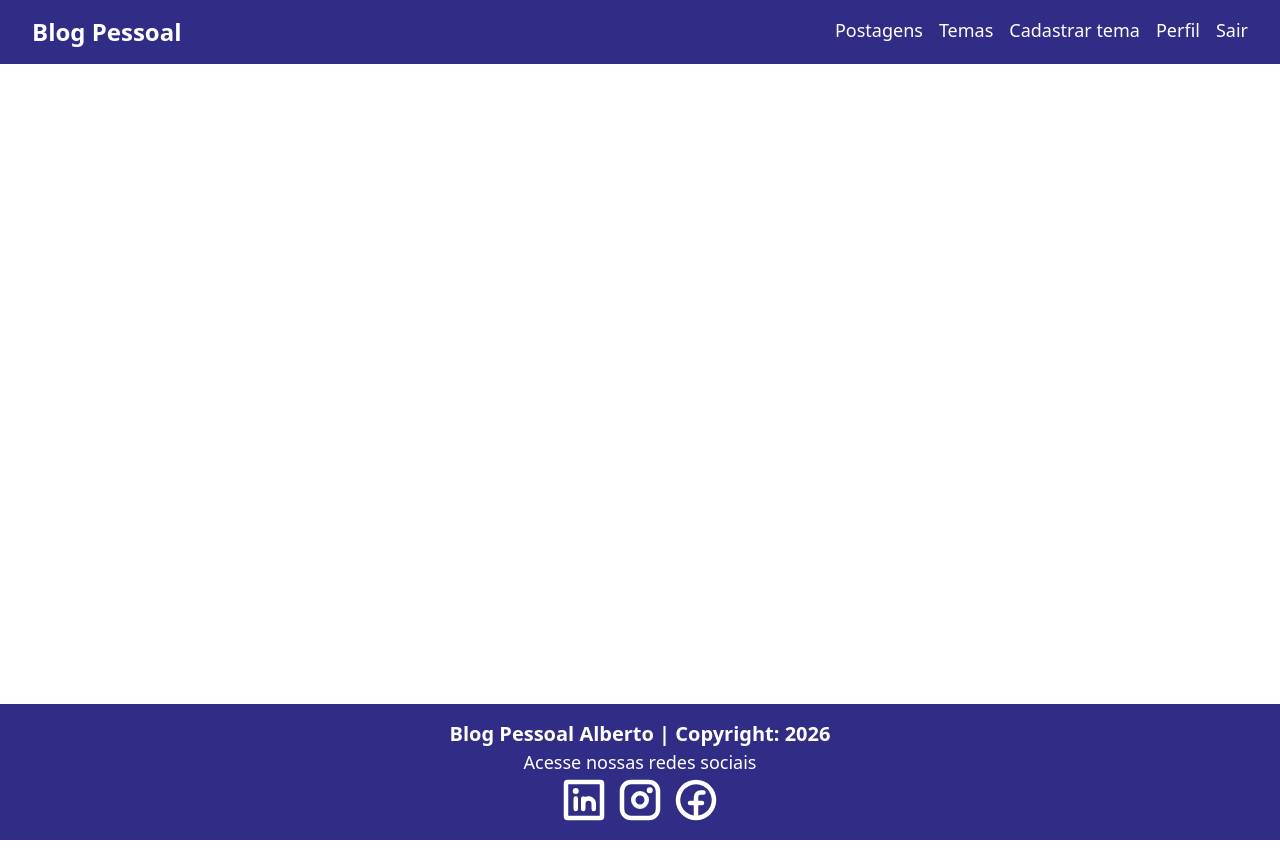
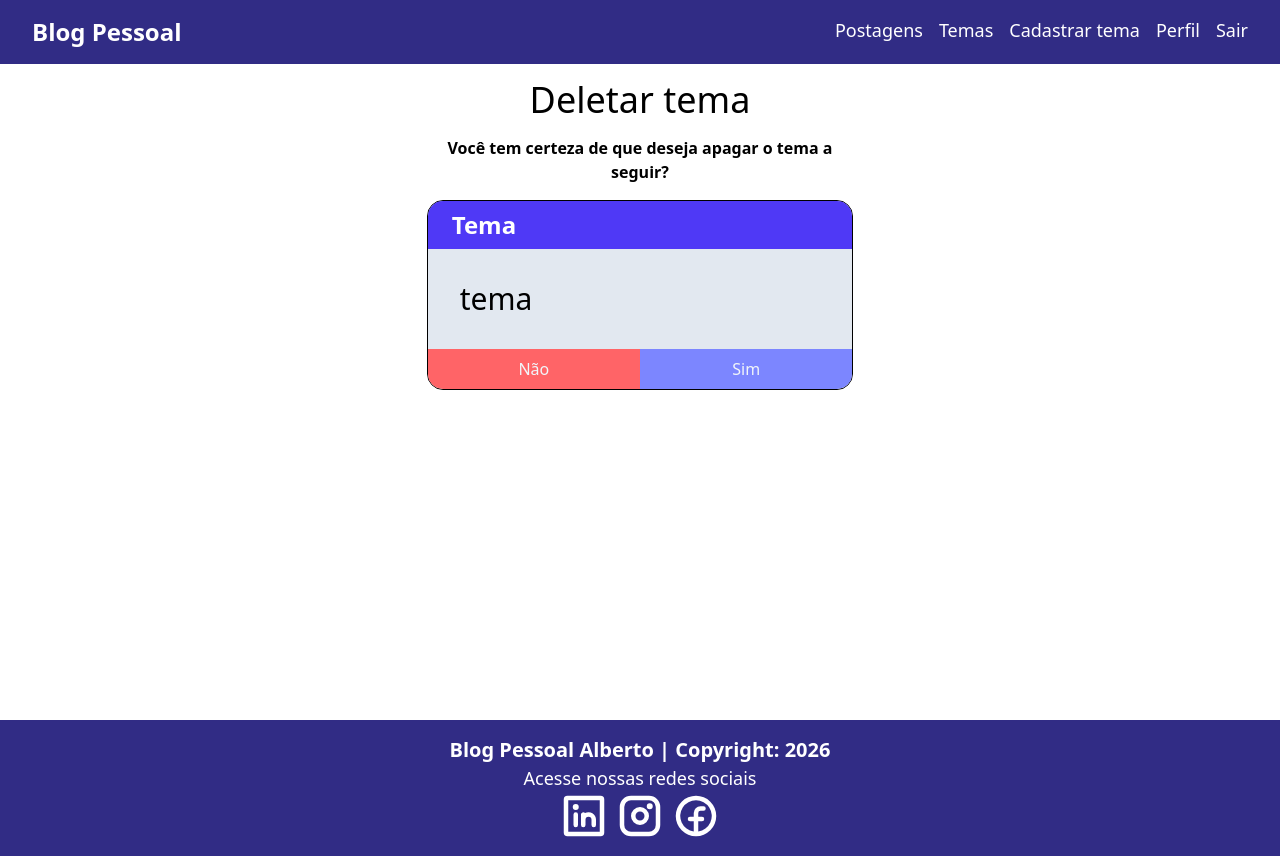
Before and after one commit to AlbertoDuranFilho/blogpessoal_react_gen, a React (Vite) app: page /deletartema/1 in a window 1280 px wide. Built offline with nearby package versions, Linux system fonts and the light colour scheme.

Commit message:
:sparkles: feat: Adicionando card de deletar tema.

```diff
--- a/src/App.tsx
+++ b/src/App.tsx
@@ -2,12 +2,13 @@
 import "./App.css";
 import Footer from "./components/footer/Footer";
 import Navbar from "./components/navbar/Navbar";
+import FormTema from "./components/tema/formtema/FormTema";
 import ListaTemas from "./components/tema/listatemas/ListaTema";
 import { AuthProvider } from "./contexts/AuthContext";
 import Cadastro from "./pages/cadastro/Cadastro";
 import Home from "./pages/home/Home";
 import Login from "./pages/login/Login";
-import FormTema from "./components/tema/formtema/FormTema";
+import DeletarTema from "./components/tema/deletartema/DeletarTema";
 
 function App() {
   return (
@@ -23,6 +24,7 @@
               <Route path="/temas" element={<ListaTemas />} />
               <Route path="/cadastrartema" element={<FormTema />} />
               <Route path="/editartema/:id" element={<FormTema />} />
+              <Route path="/deletartema/:id" element={<DeletarTema />} />
             </Routes>
           </div>
           <Footer />
--- /dev/null
+++ b/src/components/tema/deletartema/DeletarTema.tsx
@@ -0,0 +1,28 @@
+function DeletarTema() {
+  return (
+    <div className="container w-1/3 mx-auto">
+      <h1 className="text-4xl text-center my-4">Deletar tema</h1>
+      <p className="text-center font-semibold mb-4">
+        Você tem certeza de que deseja apagar o tema a seguir?
+      </p>
+      <div className="border flex flex-col rounded-2xl overflow-hidden justify-between">
+        <header className="py-2 px-6 bg-indigo-600 text-white font-bold text-2xl">
+          Tema
+        </header>
+        <p className="p-8 text-3xl bg-slate-200 h-full">tema</p>
+        <div className="flex">
+          <button className="text-slate-100 bg-red-400 hover:bg-red-600 w-full py-2">
+            Não
+          </button>
+          <button
+            className="w-full text-slate-100 bg-indigo-400
+                                   hover:bg-indigo-600 flex items-center justify-center"
+          >
+            Sim
+          </button>
+        </div>
+      </div>
+    </div>
+  );
+}
+export default DeletarTema;
```
